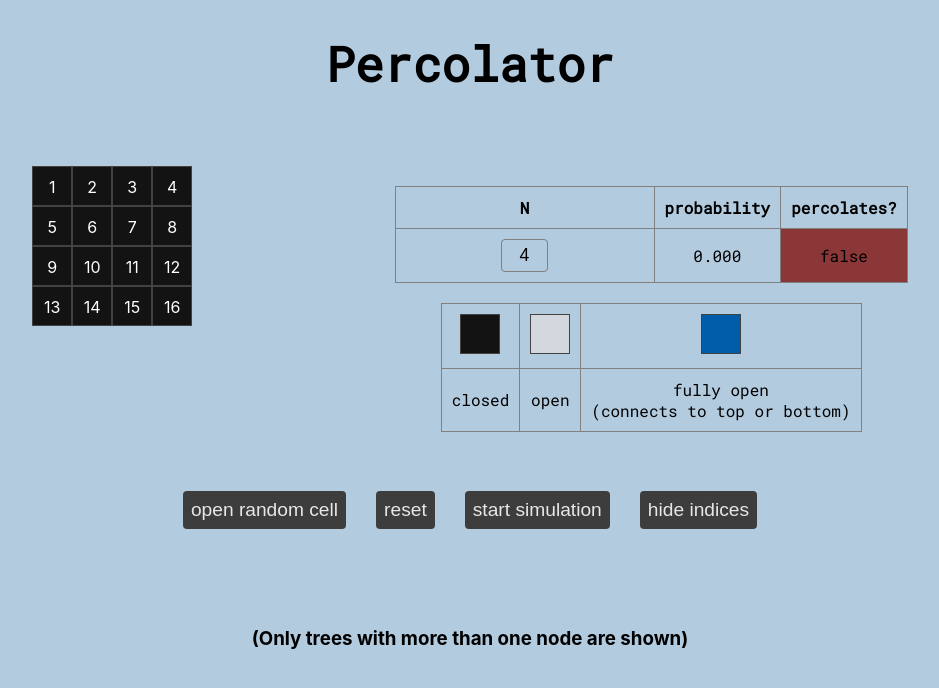
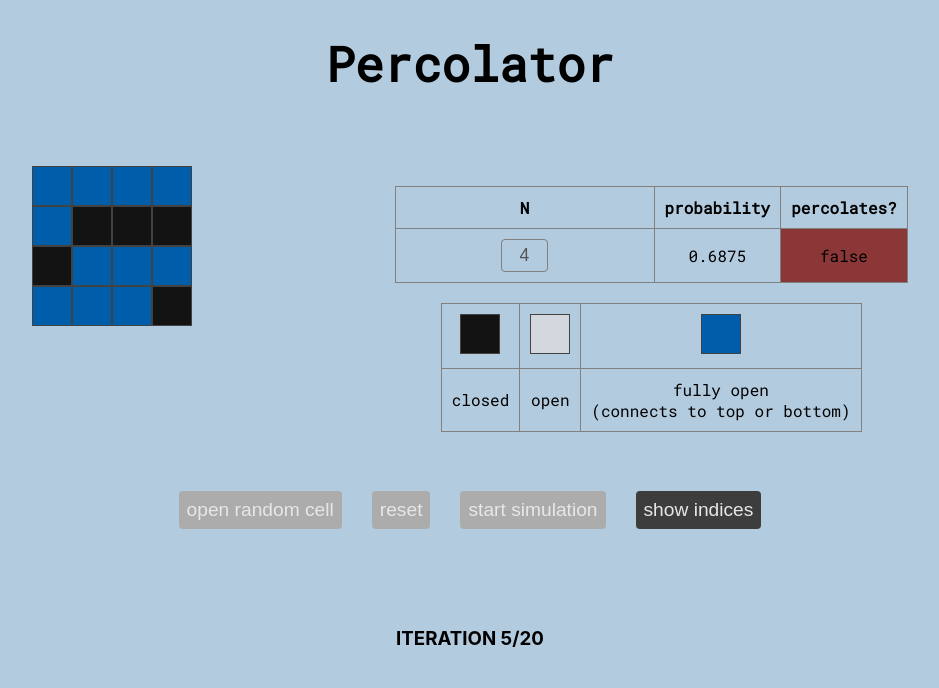
Before and after one commit to jamfromouterspace/percolator, a React (Create React App) app: page / in a window 1280 px wide. Both pictures are taken after a click on the button "start simulation". Shown: the top 688 px of the page, without its empty margins (170-1109 px from the left). Built offline with nearby package versions, Linux system fonts and the light colour scheme.

Commit message:
feat: add simple simulation of 20 rounds to determine the average probability

```diff
--- a/src/App.js
+++ b/src/App.js
@@ -7,6 +7,7 @@ import delay from "./logic/delay";
 import "./App.css";
 
 const DEFAULT_N = 4;
+const SIM_N = 20;
 
 let percolator = new Percolator(DEFAULT_N);
 
@@ -14,8 +15,11 @@ function App() {
   // Probability of being an open cell
   const [cells, setCells] = useState([]);
   const [loading, setLoading] = useState(true);
+  const [simulating, setSimulating] = useState(false);
+  const [simStatus, setSimStatus] = useState("");
   const [isFull, setIsFull] = useState(false);
   const [probability, setProbability] = useState(0.0);
+  const [avgProbability, setAvgProbability] = useState(null);
   const [percolates, setPercolates] = useState(false);
   const [forestData, setForestData] = useState({});
   const [showIndices, setShowIndices] = useState(true);
@@ -40,7 +44,7 @@ function App() {
     setPercolates(percolator.percolates);
     setForestData(percolator.getForest());
     setIsFull(percolator.isFull());
-    percolator.log();
+    if (!simulating) percolator.log();
   };
 
   // Reset button
@@ -53,6 +57,7 @@ function App() {
     setForestData(percolator.getForest());
     setShowForest(true);
     setIsFull(false);
+    setSimStatus("");
   };
 
   // Change grid size
@@ -80,6 +85,27 @@ function App() {
     }
   };
 
+  const startSimulation = async () => {
+    setSimulating(true);
+    setShowIndices(false);
+    let avgProb = 0;
+    for (let i = 0; i < SIM_N; i++) {
+      handleReset();
+      setSimStatus(`ITERATION ${i + 1}/${SIM_N}`);
+      await delay(50);
+      while (!percolator.percolates) {
+        handleOpenCell();
+        await delay(50);
+      }
+      avgProb += percolator.probability;
+    }
+    avgProb /= SIM_N;
+    console.log("AVERAGE PROBABILITY: ", avgProb);
+    setAvgProbability(avgProb);
+    setSimulating(false);
+    setShowForest(false);
+  };
+
   if (loading) return <h1>Loading...</h1>;
   return (
     <div style={{ textAlign: "center" }}>
@@ -90,21 +116,35 @@ function App() {
           n={n}
           probability={probability.toPrecision(4)}
           percolates={percolates.toString()}
+          simulating={simulating}
           handleChangeN={handleChangeN}
         />
       </div>
       <h3 className="error">{error}</h3>
       <div className="buttons">
-        <button disabled={error || isFull} onClick={handleOpenCell}>
+        <button
+          disabled={error || isFull || simulating}
+          onClick={handleOpenCell}
+        >
           open random cell
         </button>
-        <button onClick={handleReset}>reset</button>
-        <button disabled={error}>start simulation</button>
+        <button disabled={simulating} onClick={handleReset || simulating}>
+          reset
+        </button>
+        <button disabled={error || simulating} onClick={startSimulation}>
+          start simulation
+        </button>
         <button onClick={() => setShowIndices(!showIndices)}>
           {showIndices === false ? "show indices" : "hide indices"}
         </button>
       </div>
-      {showForest ? (
+      {simulating ? <h3 id="simulation-status">{simStatus}</h3> : null}
+      <h3>
+        {avgProbability
+          ? "Average probability of percolation: " + avgProbability
+          : null}
+      </h3>
+      {showForest && !simulating ? (
         <div>
           <h3>(Only trees with more than one node are shown)</h3>
           <div className="forest">
--- a/src/components/Table.js
+++ b/src/components/Table.js
@@ -16,6 +16,7 @@ export default function Table(props) {
           <tr>
             <td>
               <input
+                disabled={props.simulating}
                 type="number"
                 value={props.n}
                 onChange={e => props.handleChangeN(e.target.value)}
```
